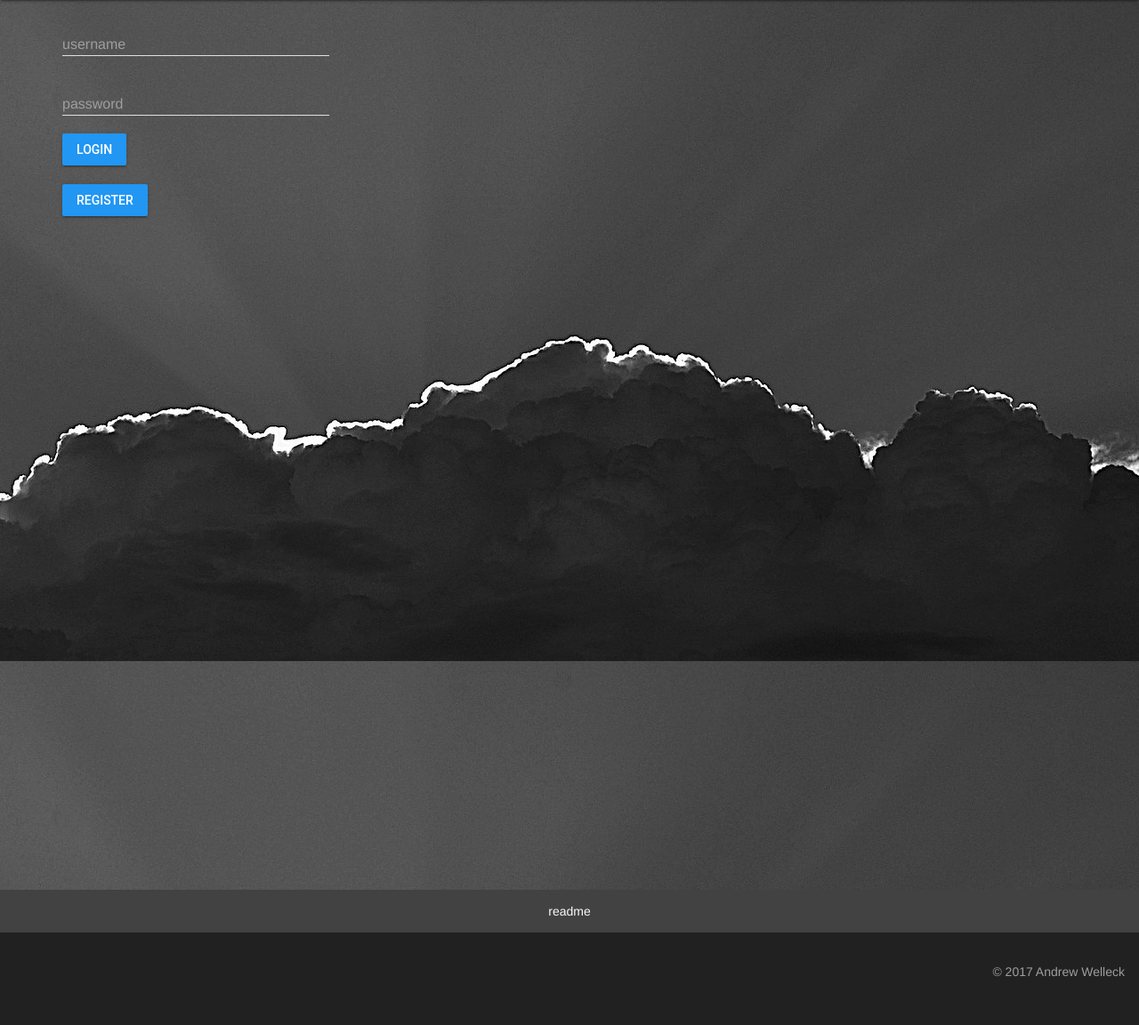
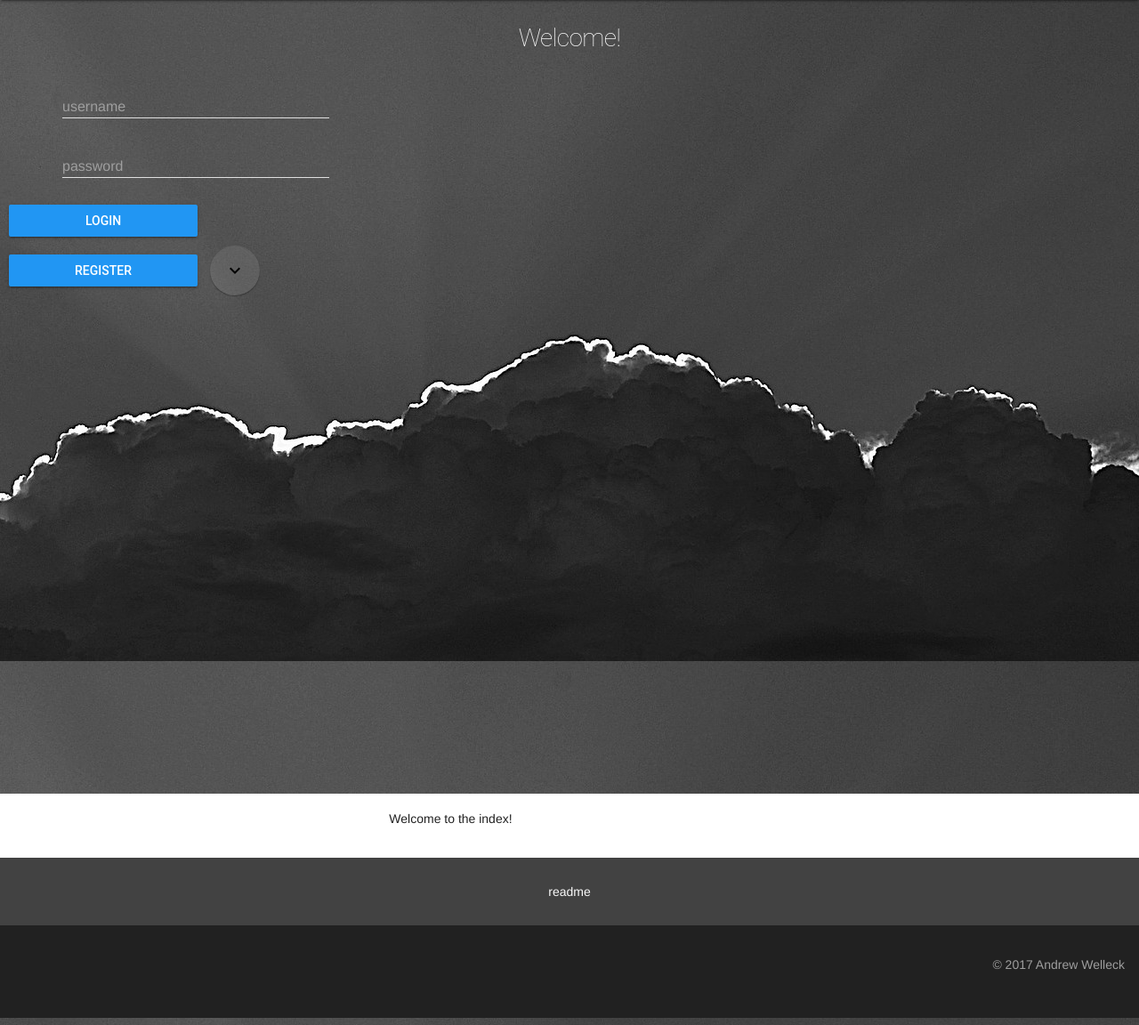
Before and after one commit to awelleck/user-profile, a Flask app: page / in a window 1280 px wide. Shown: the part 64-1216 px from the top of the page at 89% size. Run offline with Flask 2, Linux system fonts and the light colour scheme.

Commit message:
Front-end progress on index

```diff
--- a/static/style.css
+++ b/static/style.css
@@ -1,10 +1,11 @@
 ul { list-style-type: none; }
 body { background-color: #303030; } /*slate grey*/
+h1 { font-size: 2em; color: #fff; font-weight: 100; text-align: center;  }
 
 .pad { margin-left: 5em; }
 .pad-top { margin-top: 1.5em; }
 .readme a { text-decoration: none; }
-.readme { padding-top: 1em; padding-bottom: 1em; }
+.readme { padding-top: 2em; padding-bottom: 2em; }
 .input-section { padding-top: 1em; padding-bottom: 10em; }
 .send { margin-left: 2em; }
 .icons-top { margin-top: 1em; padding-left: 60px; }
@@ -13,11 +14,13 @@ body { background-color: #303030; } /*slate grey*/
 .welcome { margin-left: 4.5em; margin-top: 3em; }
 .border { border-style: groove; width: 35em; height: 32em; margin-left: 5em; }
 .center { justify-content: center; }
+.light { margin-top: 40em; background-color: #fff; align-items: center; justify-content: center; }
 
 .material-icons.grey300 { color: #E0E0E0; } /*light grey*/
 .mdl-textfield__input { border-bottom: 1px solid #E0E0E0; color: #E0E0E0; } /*light grey*/
 .mdl-textfield__label { color: #9E9E9E; } /*dark grey*/
 .mdl-grid.center-items { justify-content: center; }
+.mdl-button--raised { min-width: 180px; margin: 10px;}
 .card-wide.mdl-card { width: 512px; background: #303030; align-items: center; justify-content: center; }
 
 .scroll { background-color: #E3F2FD; /*light grayish blue*/ width: 300px; height: 350px; overflow: scroll; }
--- a/templates/index.html
+++ b/templates/index.html
@@ -2,6 +2,7 @@
 {% block title %}Index{% endblock %}
 {% block index %}
 {% block background %}<body background="{{ url_for('static', filename='clouds.jpg') }}">{% endblock %}
+  <h1>Welcome!</h1>
   <form method="POST" action="/">
     {% if form.errors %}
       <div class="errors pad">
@@ -28,24 +29,37 @@
       </div>
     </div>
 
-    <button class="mdl-button mdl-js-button mdl-button--raised mdl-button--colored pad" type="submit">
+    <a class="mdl-button mdl-js-button mdl-button--raised mdl-button--colored pad" type="submit">
       Login
-    </button>
+    </a>
   </form>
 
-  <a href="{{ url_for('register') }}"><button class="mdl-button mdl-js-button mdl-button--raised mdl-button--colored pad pad-top">
+  <a href="{{ url_for('register') }}" class="mdl-button mdl-js-button mdl-button--raised mdl-button--colored pad pad-top">
     Register
-  </button></a>
-{% endblock %}
-{% block section %}
+  </a>
+
+  <button class="mdl-button mdl-js-button mdl-button--fab arrow" id="arrow">
+    <i class="material-icons">keyboard_arrow_down</i>
+  </button>
+
+  <section class="light">
+  <div class="mdl-grid">
+  <div class="mdl-cell mdl-cell--4-col"></div>
+  <div class="mdl-cell mdl-cell--4-col">
+    <p>Welcome to the index!</p>
+  </section>
+
   <section class="readme mdl-color--grey-800 mdl-typography--text-center">
     <a href="#" class="mdl-color-text--grey-50">readme</a>
   </section>
-{% endblock %}
-{% block footer %}
-  <footer class="mdl-mini-footer mdl-color--grey-900">
+
+  <footer class="mdl-mini-footer mdl-color--grey-900" id="hello">
     <div class="mdl-mini-footer__right-section">
       <p>&copy; 2017 Andrew Welleck</p>
     </div>
   </footer>
+
+  </div>
+  <div class="mdl-cell mdl-cell--4-col"></div>
+  </div>
 {% endblock %}
```
